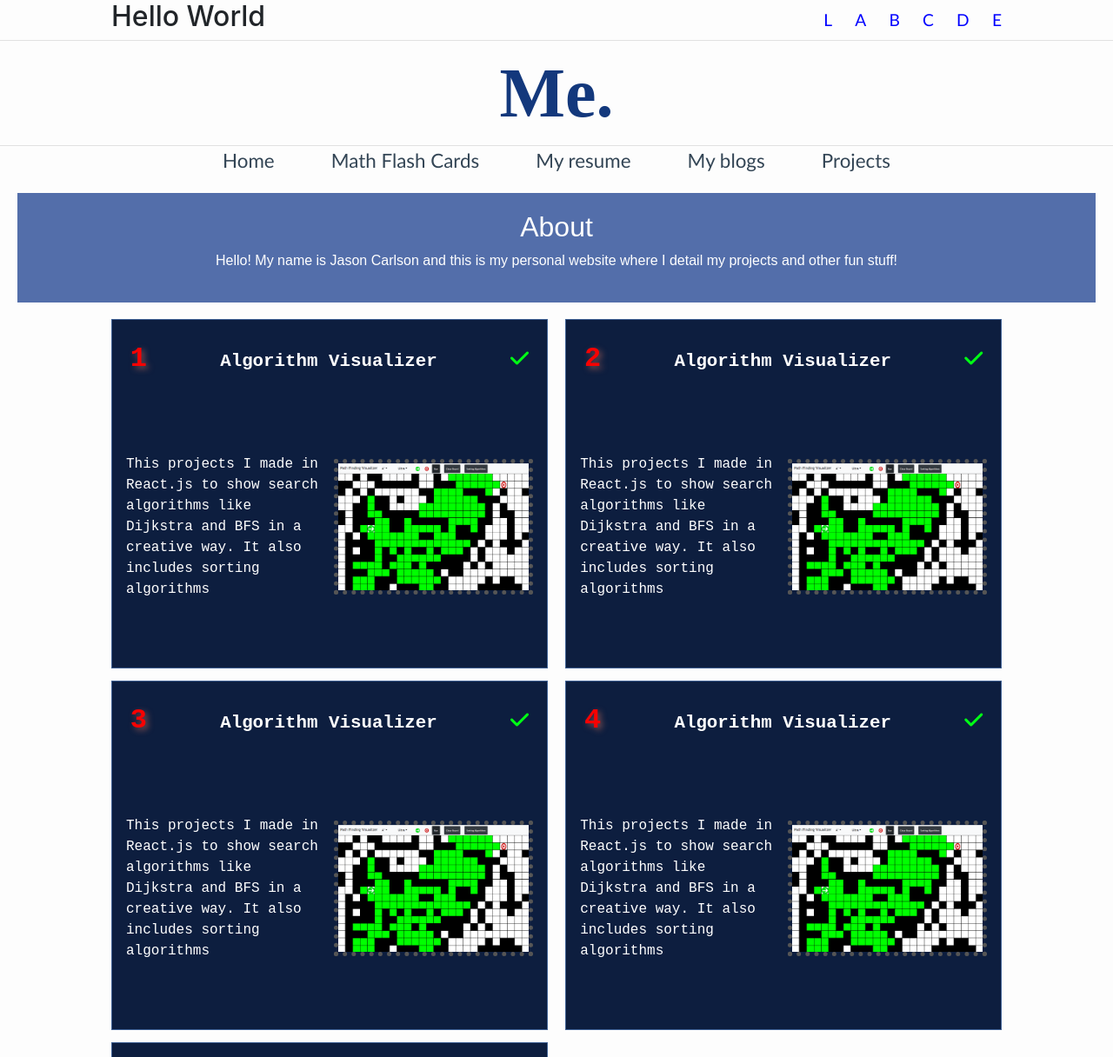
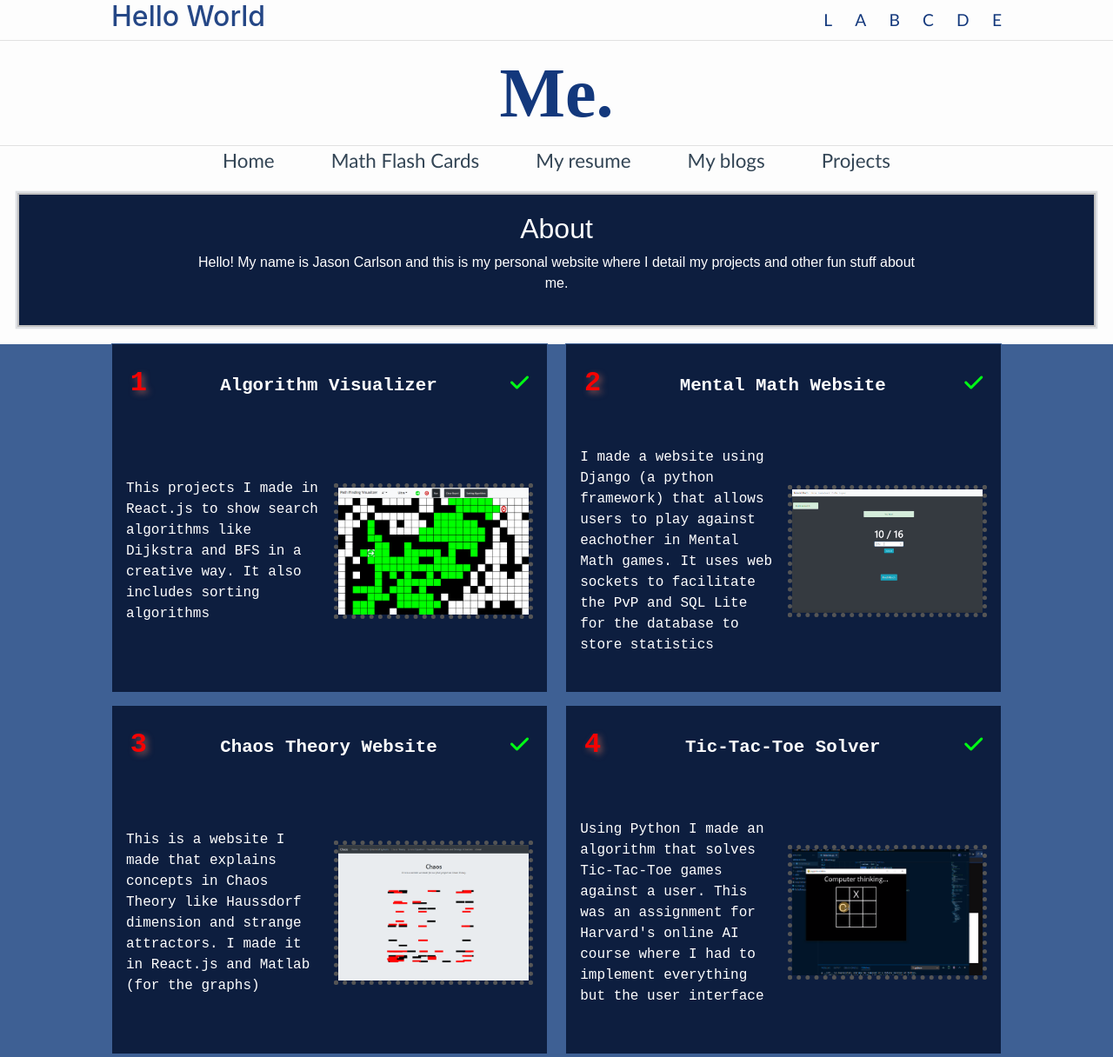
Before and after one commit to jcarlson212/PersonalWebsite, a plain HTML site: page project0/index.html in a window 1280 px wide. Shown: the top 1216 px of the page at 87% size. Drawn offline with nearby package versions, Linux system fonts and the light colour scheme.

Commit message:
Added the project information

```diff
--- a/project0/index.html
+++ b/project0/index.html
@@ -76,10 +76,11 @@
 
             window.onload = () => {
                 createItem(1, "Algorithm Visualizer", "This projects I made in React.js to show search algorithms like Dijkstra and BFS in a creative way. It also includes sorting algorithms", "pathfinder.png");
-                createItem(2, "Algorithm Visualizer", "This projects I made in React.js to show search algorithms like Dijkstra and BFS in a creative way. It also includes sorting algorithms", "pathfinder.png");
-                createItem(3, "Algorithm Visualizer", "This projects I made in React.js to show search algorithms like Dijkstra and BFS in a creative way. It also includes sorting algorithms", "pathfinder.png");
-                createItem(4, "Algorithm Visualizer", "This projects I made in React.js to show search algorithms like Dijkstra and BFS in a creative way. It also includes sorting algorithms", "pathfinder.png");
-                createItem(5, "Algorithm Visualizer", "This projects I made in React.js to show search algorithms like Dijkstra and BFS in a creative way. It also includes sorting algorithms", "pathfinder.png");
+                createItem(2, "Mental Math Website", "I made a website using Django (a python framework) that allows users to play against eachother in Mental Math games. It uses web sockets to facilitate the PvP and SQL Lite for the database to store statistics", "mentalmath.png");
+                createItem(3, "Chaos Theory Website", "This is a website I made that explains concepts in Chaos Theory like Haussdorf dimension and strange attractors. I made it in React.js and Matlab (for the graphs)", "chaos.png");
+                createItem(4, "Tic-Tac-Toe Solver", "Using Python I made an algorithm that solves Tic-Tac-Toe games against a user. This was an assignment for Harvard's online AI course where I had to implement everything but the user interface", "tictactoe.png");
+                createItem(5, "Auction site", "For Harvard's CS50 Web class I made an Auction website using Django and some JavaScript. Users can post auctions, make comments, close auctions, etc... Everything but authentication I had to make on my own", "auction.png");
+                createItem(6, "Scheduling App", "Using Swift and Firebase I made an iOS app that allows users to create an account and make appointments for a given business. They can cancel appointments and a root user can limit the people that can signup for various time slots", "scheduler.png");
             }
         </script>
     </head>
@@ -124,7 +125,7 @@
         <div id="aboutSite">
             <h2>About</h2>
             <p>Hello! My name is Jason Carlson and this is my personal website where I detail my projects
-                and other fun stuff!
+                and other fun stuff about me.
             </p>
         </div>
 
--- a/project0/mystyle.css
+++ b/project0/mystyle.css
@@ -1,3 +1,4 @@
+
 .dataTable {
   border: 1px solid black;
   padding: 10px;
@@ -11,11 +12,21 @@
   flex-direction: column;
 }
 
+@keyframes welcomeAnimation {
+  from {opacity: 0;}
+  to {opacity: 1;}
+}
+
+.mediaHeader > h2 {
+  color: #13387c;
+  animation: welcomeAnimation 3s infinite;
+}
+
 .mediaLink {
   font-size: 1.2rem;
   font-family:'Gill Sans', 'Gill Sans MT', Calibri, 'Trebuchet MS', sans-serif;
   text-decoration: none;
-  color:blue;
+  color:#13387c;
 }
 
 .navLink {
@@ -74,10 +85,21 @@ nav {
   width: 100%;
 }
 
+@keyframes animated-border {
+  0% {
+    box-shadow: 0 0 0 0 rgba(67, 76, 100, 0.4);
+  }
+  100% {
+     box-shadow: 0 0 0 4px rgba(114, 108, 108, 0);
+  }
+}
+
 #aboutSite {
-  background-color: #536eaa;
+  animation: animated-border 1.5s infinite;
+  background-color: #0d1e3f;
   margin: 20px 20px 20px 20px;
   padding: 20px 20px 20px 20px;
+  border: 2px solid silver;
   color: white;
   font-family: Arial, Helvetica, sans-serif;
   align-self: center;
@@ -85,6 +107,7 @@ nav {
 }
 
 .content-container {
+  background-color:rgb(62, 96, 148);
   display: flex;
   flex-direction: column;
   width: 100%;
@@ -159,7 +182,7 @@ nav {
   border: 5px dotted #555;
 }
 
-@media (max-width: 767px){
+@media (max-width: 960px){
   .navLink {
     font-size: 2.5rem;
     text-align: center;
```
Also changed, not shown: project0/auction.PNG (added), project0/chaos.PNG (added), project0/mentalmath.PNG (added), project0/scheduler.PNG (added), project0/tictactoe.PNG (added).
